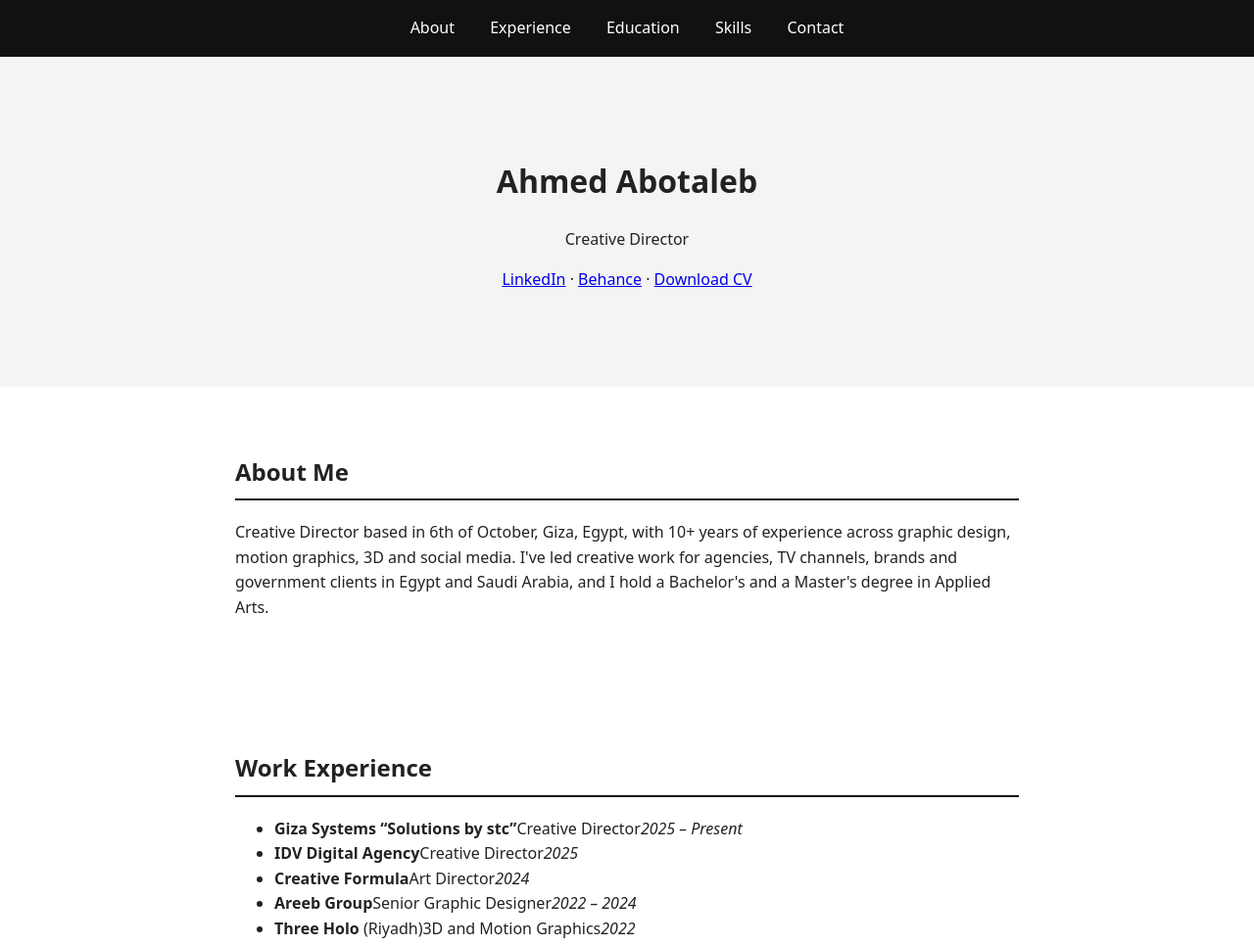
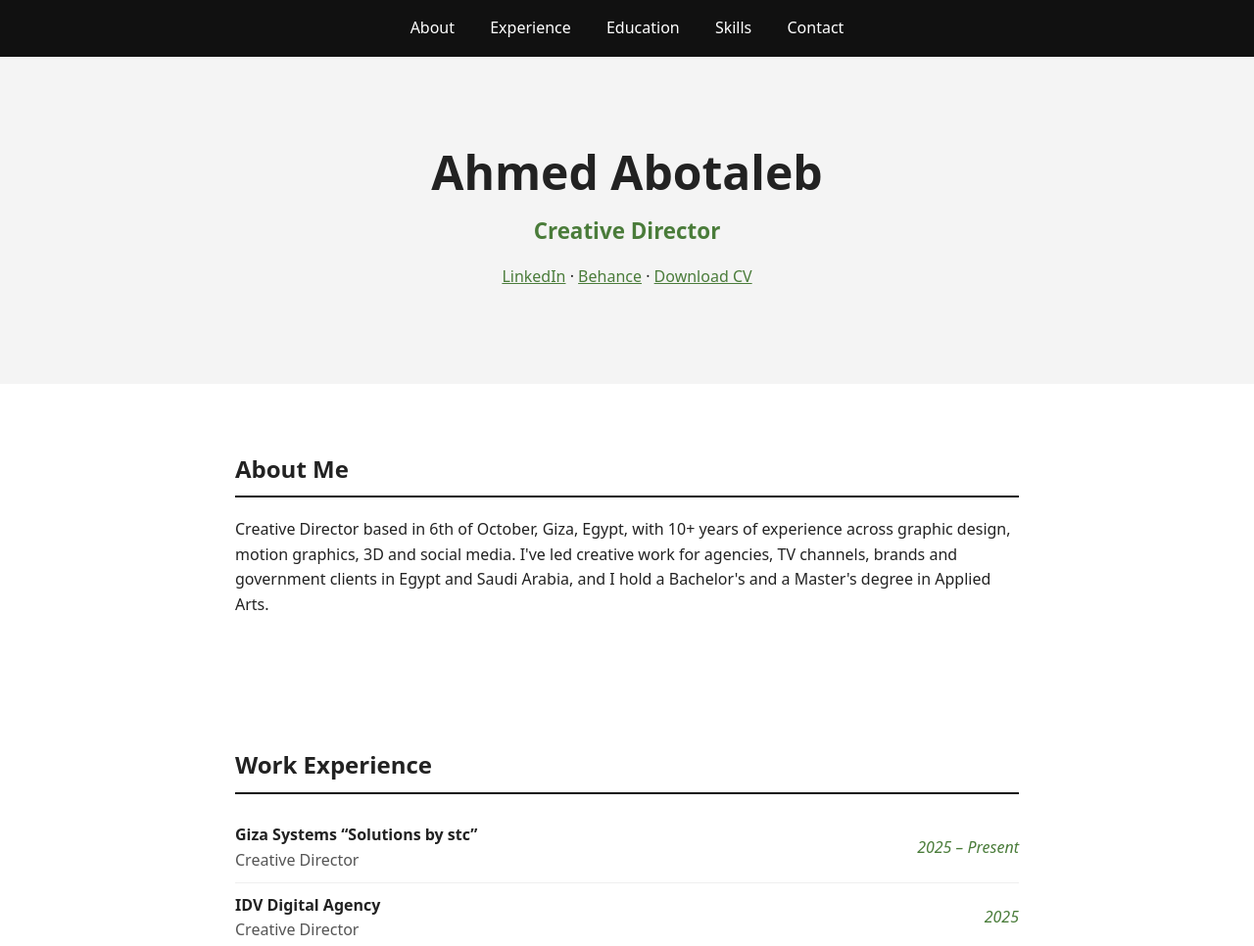
Before and after one commit to AhmedAboutaleb-Design/AhmedAboutaleb.github.io, a plain HTML site: page index.html in a window 1280 px wide. Shown: the top 966 px of the page at 98% size. Drawn offline with Linux system fonts and the light colour scheme.

Commit message:
Update style.css

```diff
--- a/style.css
+++ b/style.css
@@ -4,3 +4,15 @@ nav a { color: #fff; margin: 0 1rem; text-decoration: none; }
 header { text-align: center; padding: 5rem 1rem; background: #f4f4f4; }
 section { max-width: 800px; margin: auto; padding: 3rem 1rem; }
 h2 { border-bottom: 2px solid #111; padding-bottom: .5rem; }
+:root { --accent: #4a7c3a; }
+header h1 { margin: 0; font-size: 3rem; }
+header .role { color: var(--accent); font-size: 1.4rem; font-weight: 600; margin: .25rem 0 1rem; }
+a { color: var(--accent); }
+nav a { color: #fff; }
+.jobs { list-style: none; padding: 0; }
+.jobs li { display: grid; grid-template-columns: 1fr auto; gap: 0 1rem; padding: .6rem 0; border-bottom: 1px solid #eee; }
+.jobs li span { grid-column: 1; color: #555; }
+.jobs li em { grid-column: 2; grid-row: 1 / span 2; align-self: center; color: var(--accent); white-space: nowrap; }
+.grid { display: grid; grid-template-columns: 1fr 1fr; gap: 2rem; }
+@media (max-width: 600px) { .grid { grid-template-columns: 1fr; } nav a { margin: 0 .4rem; } }
+footer { text-align: center; padding: 2rem; color: #888; }
```
